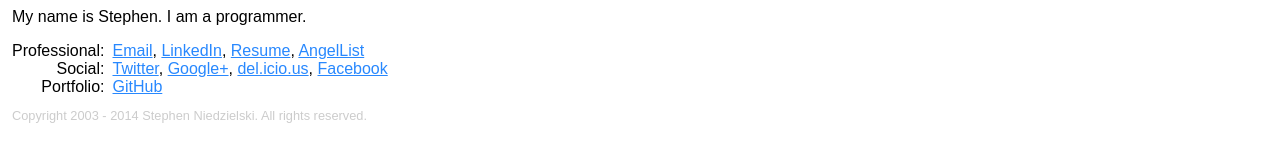
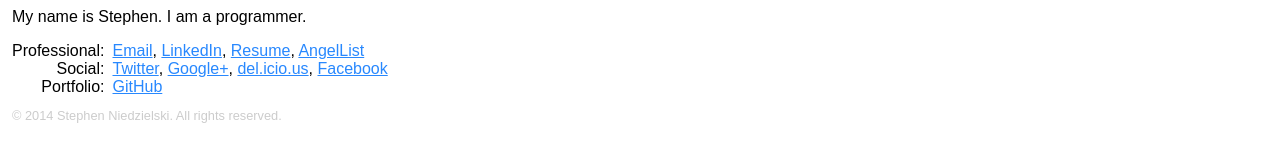
Before and after one commit to niedzielski/niedzielski.com, a Jekyll site: the page built from index.md, in a window 1280 px wide. Shown: the part 246-408 px from the top of the page. Built offline with Jekyll 4.4.1, drawn with Linux system fonts in a browser that asks for light colours; Markdown is read by kramdown in place of the engine named in the settings.

Commit message:
simplify copyright style

```diff
--- a/_includes/footer.html
+++ b/_includes/footer.html
@@ -1,5 +1,5 @@
 <div id='footer'>
   <div id='copyright'>
-    Copyright 2003 - <script>document.write(new Date().getFullYear())</script><noscript>2013</noscript> Stephen Niedzielski. All rights reserved.
+    &copy; <script>document.write(new Date().getFullYear())</script> Stephen Niedzielski. All rights reserved.
   </div>
 </div>
```
